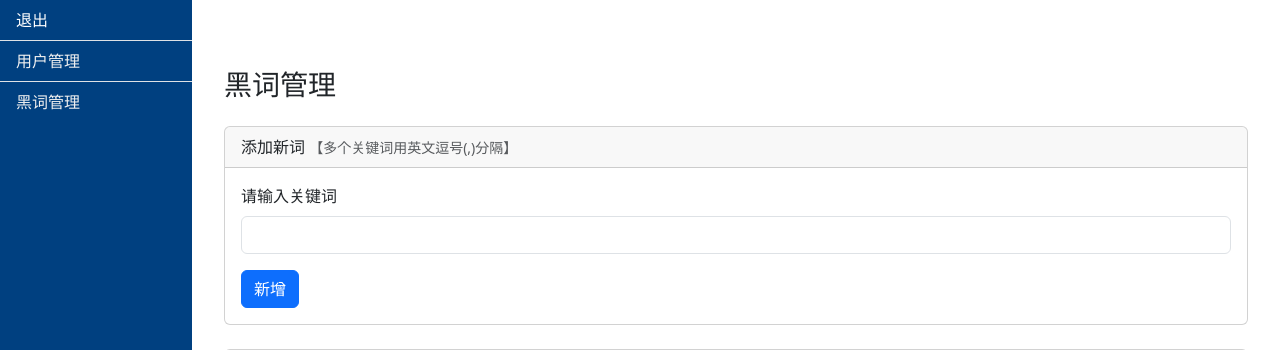
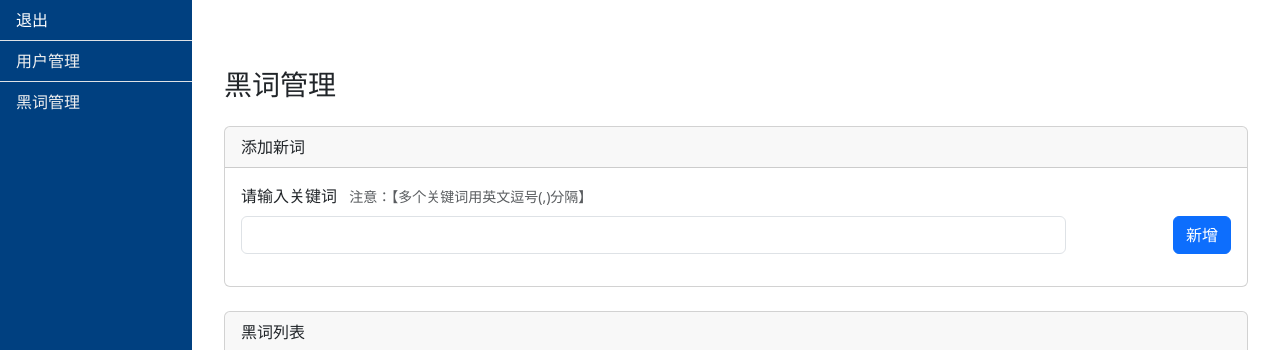
Before and after one commit to maaaster77/jd_web, a Flask app: template templates/black_words.html in a window 1280 px wide. Shown: the top 350 px of the page. Run offline with Flask 3, Linux system fonts and the light colour scheme; the template is opened without the code that fills it, so the values that code supplies are empty; parts of the project's set-up code (start-up, migrations or seed data) failed here and were passed over.

Commit message:
黑词页面修改

```diff
--- a/templates/black_words.html
+++ b/templates/black_words.html
@@ -8,15 +8,18 @@
         <div class="card">
             <div class="card-header">
                 添加新词
-                <small class="text-muted">【多个关键词用英文逗号(,)分隔】</small>
             </div>
             <div class="card-body">
                 <form method="post" action="{{ url_for('api.black_keyword_add') }}">
-                    <div class="mb-3">
-                        <label for="new-blackword" class="form-label">请输入关键词</label>
-                        <input type="text" class="form-control" id="new-blackword" name="keyword_list" required>
+                    <label for="new-blackword" class="form-label me-2">请输入关键词</label>
+                    <small class="text-muted">注意：【多个关键词用英文逗号(,)分隔】</small>
+
+                    <div class="mb-3 d-flex align-items-center flex-wrap">
+                        <div class="col-10"> <!-- 或者使用 col-md-6 对于中等屏幕以上 -->
+                            <input type="text" class="form-control" id="new-blackword" name="keyword_list" required>
+                        </div>
+                        <button type="submit" class="btn btn-primary ms-auto">新增</button> <!-- 使用ms-auto将按钮推至右侧 -->
                     </div>
-                    <button type="submit" class="btn btn-primary">新增</button>
                 </form>
             </div>
         </div>
@@ -81,6 +84,10 @@
                         {% if current_page < total_pages %}
                             <li class="page-item">
                                 <a class="page-link" href="
+
+
+
+
                                         {{ url_for('api.black_keyword_list', page=current_page+1, page_size=page_size) }}">下一页</a>
                             </li>
                         {% else %}
```
